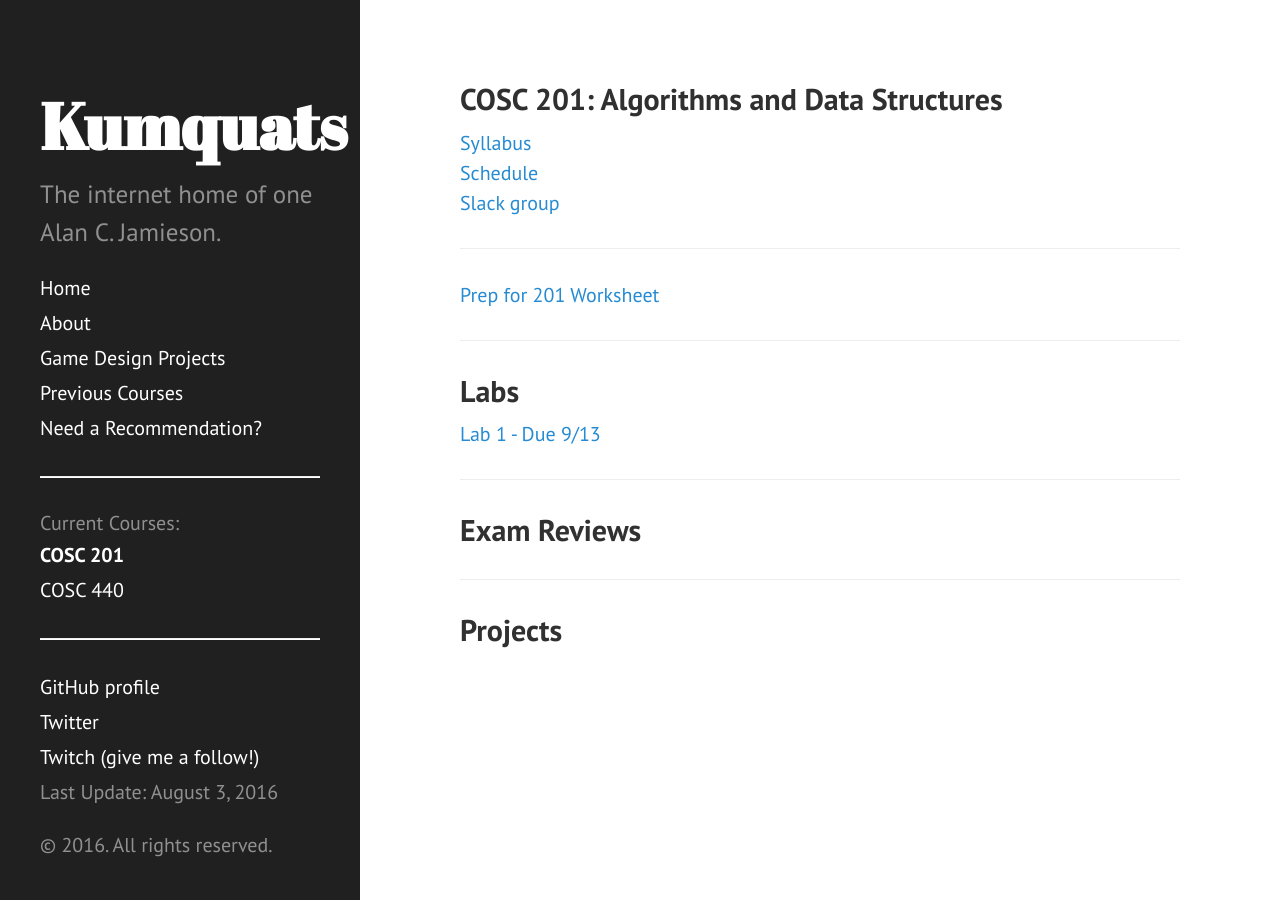
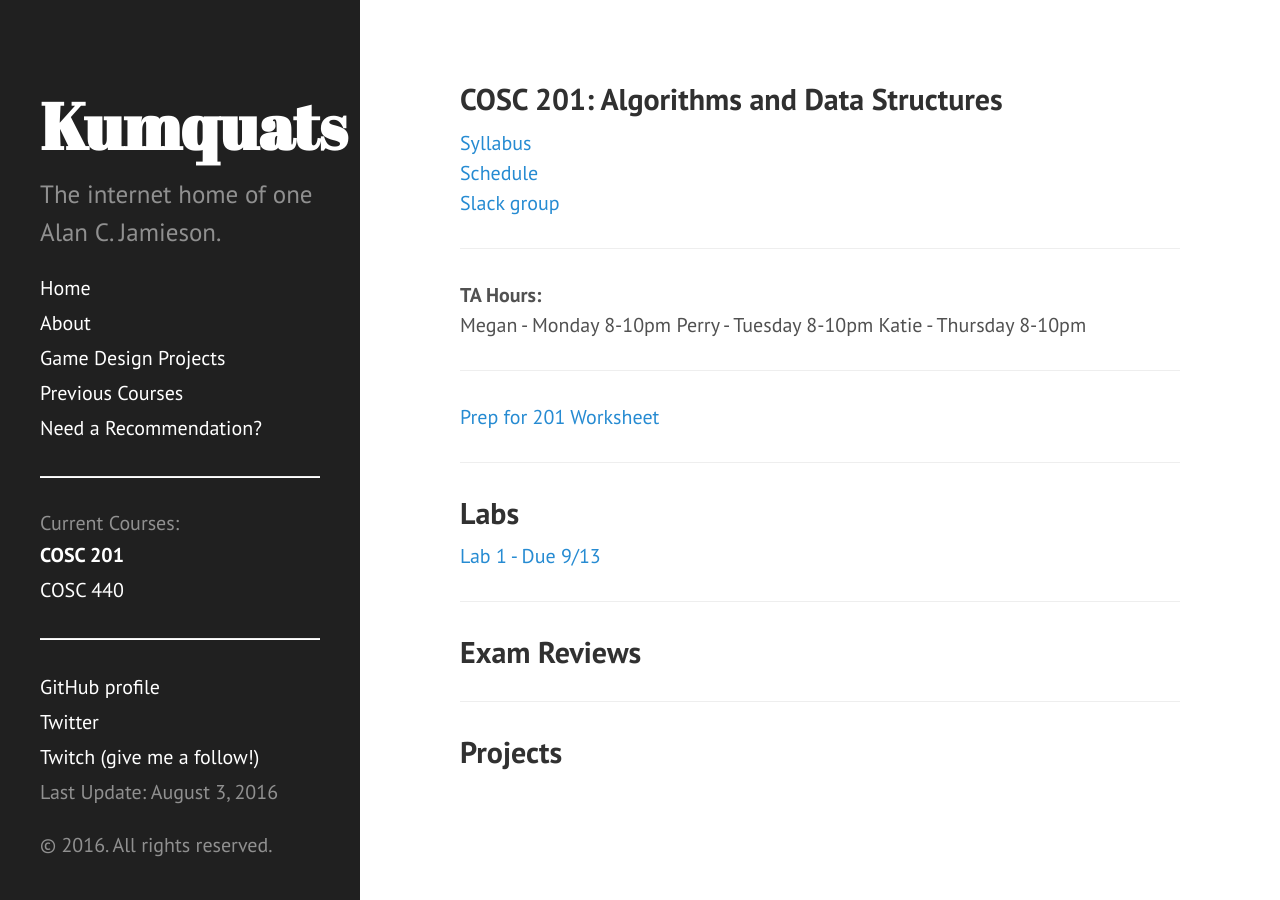
Before and after one commit to ripark/ripark.github.io, a Jekyll site: the page built from f16/cosc201.html, in a window 1280 px wide. Built offline with Jekyll 4.4.1, drawn with Linux system fonts in a browser that asks for light colours; Markdown is read by kramdown in place of the engine named in the settings.

Commit message:
TA hours

```diff
--- a/f16/cosc201.html
+++ b/f16/cosc201.html
@@ -10,6 +10,12 @@ shorttitle: "COSC 201"
 <br>
 <a href="https://smcmcs.slack.com/messages/cosc201/">Slack group</a>
 <hr>
+<b>TA Hours:</b>
+<br>
+Megan - Monday 8-10pm
+Perry - Tuesday 8-10pm
+Katie - Thursday 8-10pm
+<hr>
 <a href="http://ripark.github.io/f15/201Prep.pdf">Prep for 201 Worksheet</a>
 <br>
 <hr>
```
